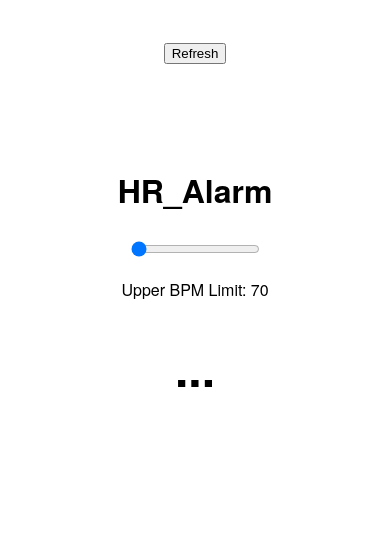
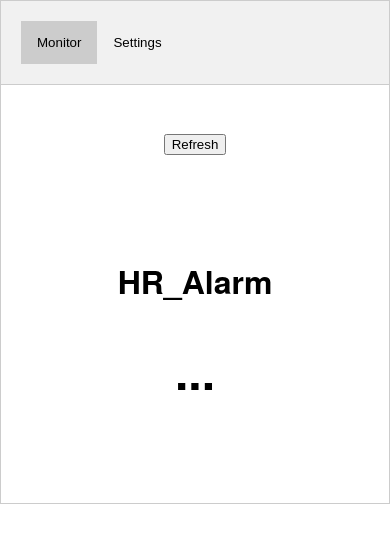
Before and after one commit to Farmer-Eds-Shed/Heart-Rate-Alarm, a website: page www/index.html in a window 390 px wide. Drawn offline with Linux system fonts and the light colour scheme; some packages are replaced by stand-ins of ours.

Commit message:
Add settings tab to app

```diff
--- a/www/css/index.css
+++ b/www/css/index.css
@@ -33,3 +33,39 @@ h2 {
     border-style: double;
     list-style: none;
 }
+
+/* Style the tab */
+.tab {
+    overflow: hidden;
+    border: 1px solid #ccc;
+    background-color: #f1f1f1;
+  }
+
+  /* Style the buttons that are used to open the tab content */
+  .tab button {
+    background-color: inherit;
+    float: left;
+    border: none;
+    outline: none;
+    cursor: pointer;
+    padding: 14px 16px;
+    transition: 0.3s;
+  }
+
+  /* Change background color of buttons on hover */
+  .tab button:hover {
+    background-color: #ddd;
+  }
+
+  /* Create an active/current tablink class */
+  .tab button.active {
+    background-color: #ccc;
+  }
+
+  /* Style the tab content */
+  .tabcontent {
+    display: none;
+    padding: 6px 12px;
+    border: 1px solid #ccc;
+    border-top: none;
+  }
--- a/www/index.html
+++ b/www/index.html
@@ -11,7 +11,13 @@
     </head>
     <body>
 
+        <!-- Tab links -->
+<div class="tab">
+    <button class="tablinks" onclick="openTab(event, 'monitor')"" id="defaultOpen">Monitor</button>
+    <button class="tablinks" onclick="openTab(event, 'settings')">Settings</button>
+  </div>
 
+        <div id="monitor" class="tabcontent">
         <div class="app">
             <div id="startPage">
                 <button id="refreshButton">Refresh</button>
@@ -27,11 +33,16 @@
 
         <div>
             <h2>HR_Alarm</h2>
-            <input type="range" min="70" max="140" value="50" class="slider" id="upper_bpm_slider">
-            <p>Upper BPM Limit: <span id="upper_bpm_value"></span></p>
             <h1 id="beatsPerMinute">...</h1>
             <div id="statusDiv"></div>
         </div>
+        </div>
+
+        <div id="settings" class="tabcontent">
+            <input type="range" min="70" max="140" value="50" class="slider" id="upper_bpm_slider">
+            <p>Upper BPM Limit: <span id="upper_bpm_value"></span></p>
+        </div>
+
         <script type="text/javascript" src="cordova.js"></script>
         <script type="text/javascript" src="js/index.js"></script>
     </body>
--- a/www/js/index.js
+++ b/www/js/index.js
@@ -166,3 +166,26 @@ var app = {
 
 
 app.initialize();
+
+//HTML Tabs
+document.getElementById("defaultOpen").click();
+function openTab(evt, cityName) {
+    // Declare all variables
+    var i, tabcontent, tablinks;
+
+    // Get all elements with class="tabcontent" and hide them
+    tabcontent = document.getElementsByClassName("tabcontent");
+    for (i = 0; i < tabcontent.length; i++) {
+      tabcontent[i].style.display = "none";
+    }
+
+    // Get all elements with class="tablinks" and remove the class "active"
+    tablinks = document.getElementsByClassName("tablinks");
+    for (i = 0; i < tablinks.length; i++) {
+      tablinks[i].className = tablinks[i].className.replace(" active", "");
+    }
+
+    // Show the current tab, and add an "active" class to the button that opened the tab
+    document.getElementById(cityName).style.display = "block";
+    evt.currentTarget.className += " active";
+  }
```
